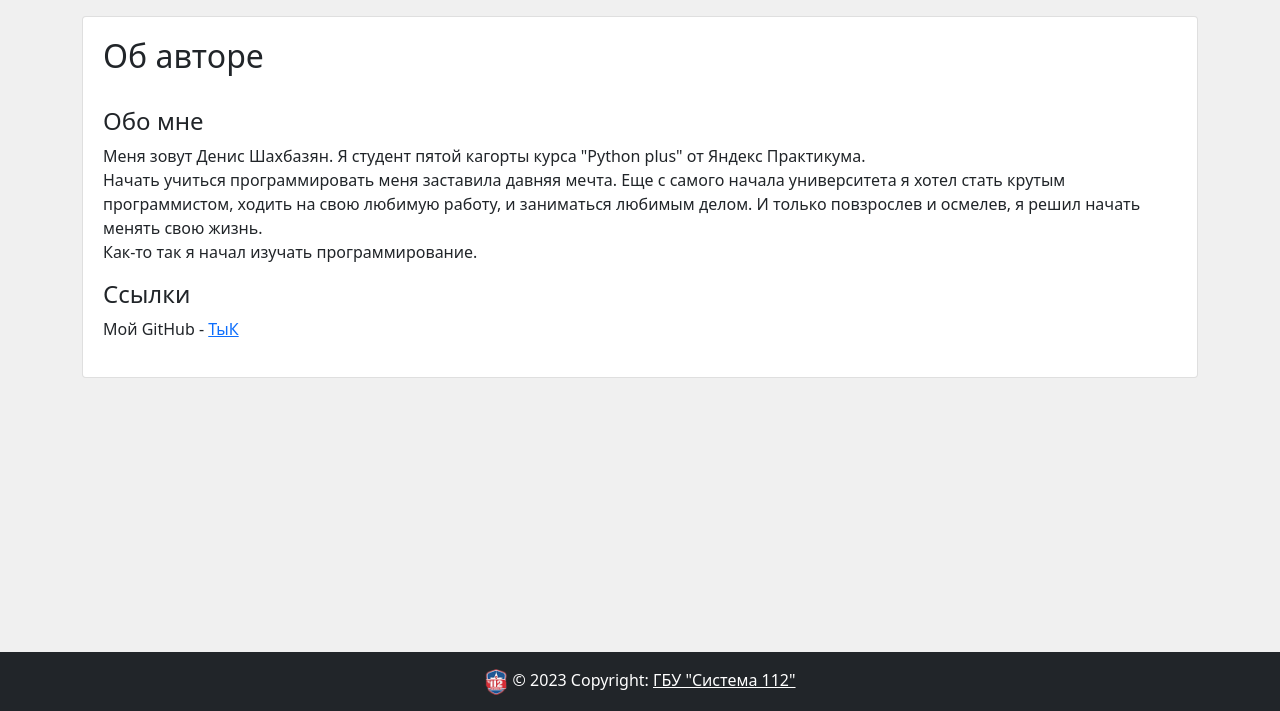
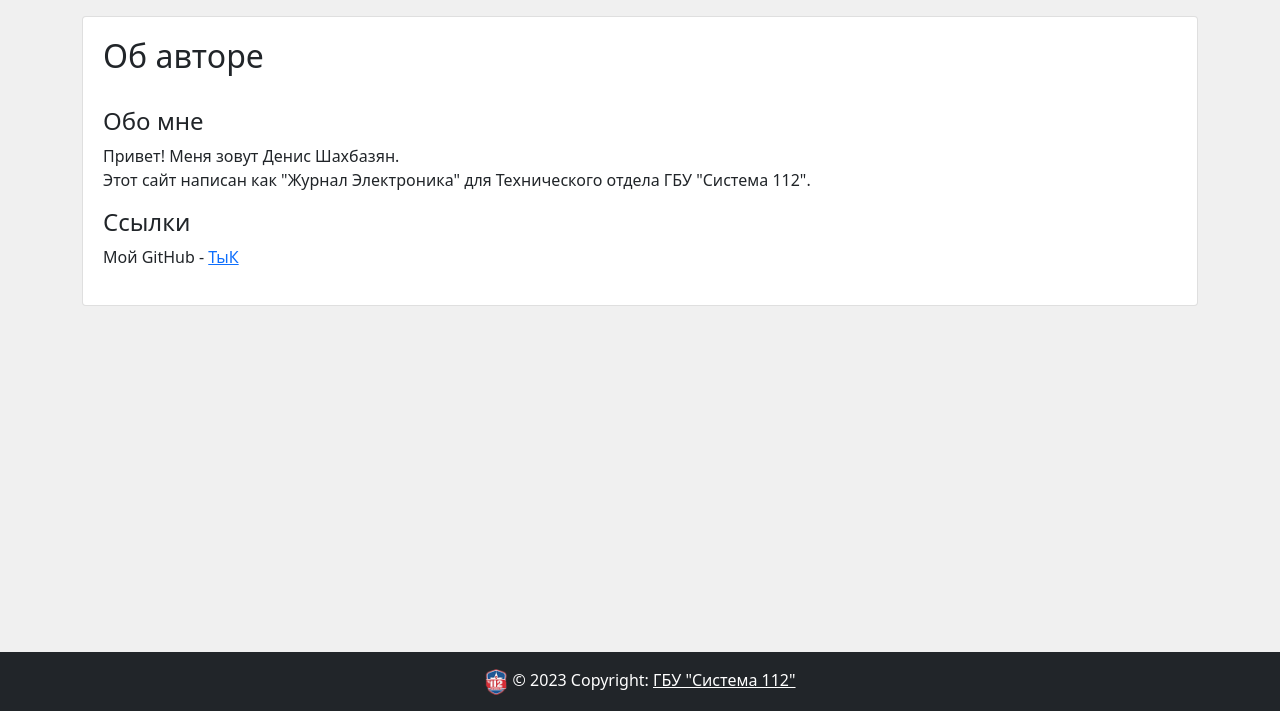
Before and after one commit to DenisShahbazyan/system112_electronics_journal, a Django app: template journal/templates/about/about.html in a window 1280 px wide. Shown: the part 89-800 px from the top of the page. Run offline with Django 4.2, Linux system fonts and the light colour scheme; the template is opened without the code that fills it, so the values that code supplies are empty; some libraries are stand-ins or nearby versions.

Commit message:
Обновил описание на странице about.

```diff
--- a/journal/templates/about/about.html
+++ b/journal/templates/about/about.html
@@ -5,13 +5,8 @@
     <h2>Об авторе</h2>
     <br>
     <h4>Обо мне</h4>
-    <p>Меня зовут Денис Шахбазян. Я студент пятой кагорты курса "Python plus" от Яндекс Практикума.<br>
-      Начать учиться программировать меня заставила давняя мечта.
-      Еще с самого начала университета я хотел стать крутым программистом, ходить на свою любимую работу, и
-      заниматься любимым делом.
-      И только повзрослев и осмелев, я решил начать менять свою жизнь.<br>
-      Как-то так я начал изучать программирование.
-    </p>
+    <p>Привет! Меня зовут Денис Шахбазян.<br>
+      Этот сайт написан как "Журнал Электроника" для Технического отдела ГБУ "Система 112".</p>
     <h4>Ссылки</h4>
     <p>Мой GitHub - <a href="https://github.com/DenisShahbazyan/">ТыК</a></p>
   </div>
```
